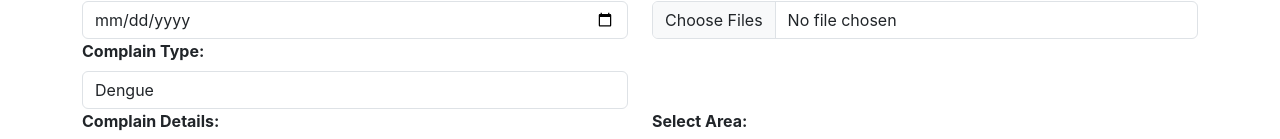
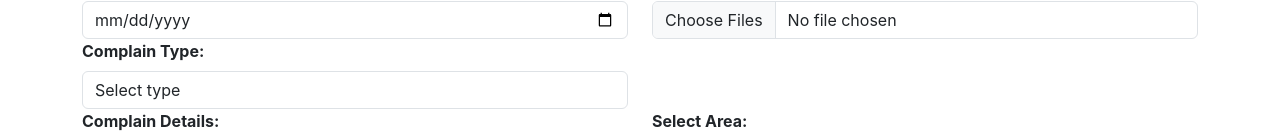
Before and after one commit to IT22025180/Public-Health-Care-System, a React (Create React App) app in the folder frontend/: page /Complains in a window 1280 px wide. Shown: the part 435-574 px from the top of the page. Built offline with nearby package versions, Linux system fonts and the light colour scheme.

Commit message:
vihangafix2

```diff
--- a/frontend/src/pages/Complains.js
+++ b/frontend/src/pages/Complains.js
@@ -15,7 +15,7 @@ const ComplaintForm = () => {
     NIC: '',
     yaddress: '',
     images: [],
-    ctype: '',
+    ctype: null,
     /*otherDocument: [],*/
     cdesc: '',
     date: '',
@@ -29,10 +29,10 @@ const ComplaintForm = () => {
   const addComplain = async (e) => {
 
 
-    if (!formData.fname || !formData.lname || !formData.mobile || !formData.email || !formData.NIC || !formData.yaddress || !formData.images || !formData.ctype || !formData.cdesc || !formData.date || !formData.area) {
+   /* if (!formData.fname || !formData.lname || !formData.mobile || !formData.email || !formData.NIC || !formData.yaddress || !formData.ctype || !formData.cdesc || !formData.date || !formData.area) {
       setErrorMessage('Please fill in all required fields');
       return;
-    }
+    }*/
 
 
     e.preventDefault();
@@ -98,6 +98,7 @@ const ComplaintForm = () => {
 
   const handleImageChange = (e) => {
     const files = Array.from(e.target.files).slice(0, 4);
+    console.log(files);
     setFormData((prevData) => ({
       ...prevData,
       images: files,
@@ -173,8 +174,9 @@ const ComplaintForm = () => {
               <Form.Group >
                 <Form.Label>Complain Type:</Form.Label>
                 <Form.Control as="select" name="complainType" value={formData.ctype} onChange={(e) => setFormData({ ...formData, ctype: e.target.value })} required>
-                  <option value="dengue">Dengue</option>
-                  <option value="food">Food</option>
+                <option value="" selected disabled>Select type</option>
+                  <option value="Food">Food</option>
+                  <option value="Dengue">Dengue</option>
                 </Form.Control>
               </Form.Group>
             </Col>
```
Also changed, not shown: 1 other file (tests, documents, lock files or other folders).
